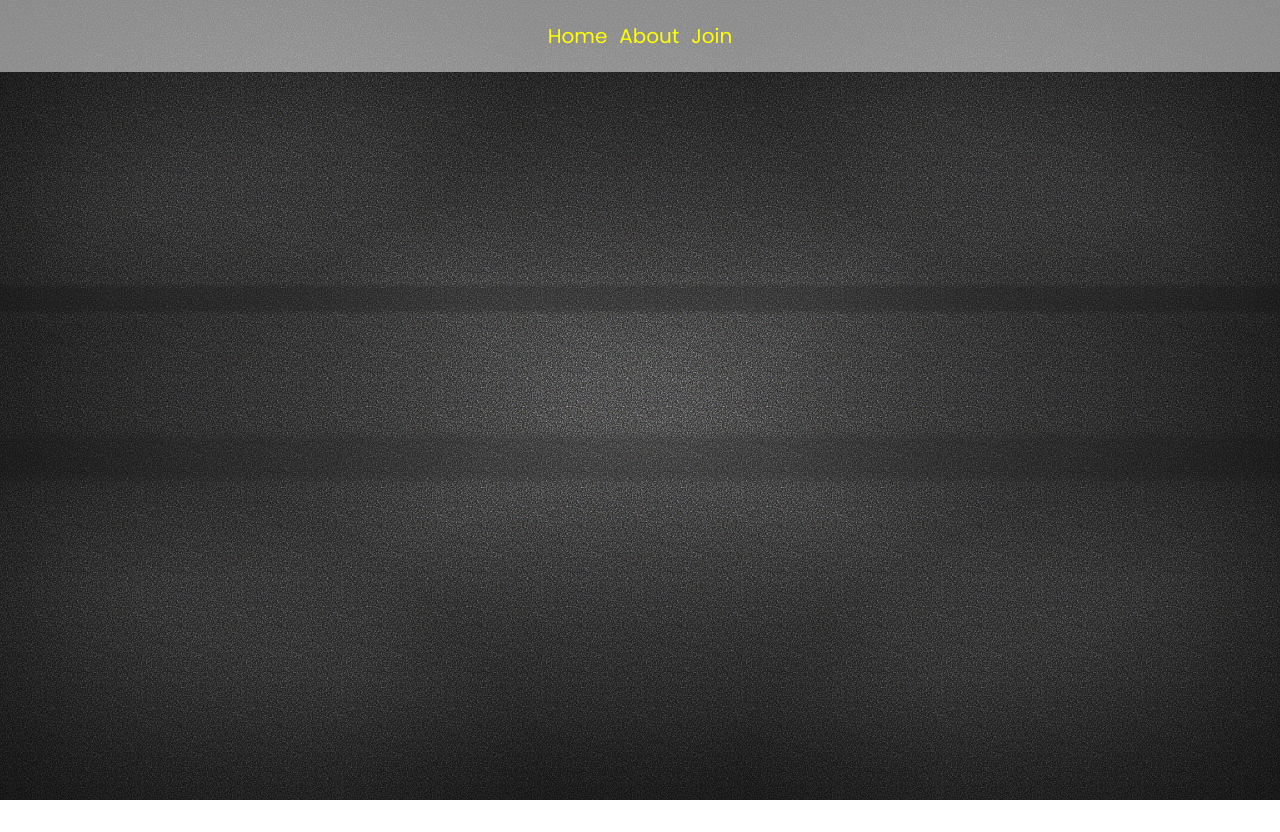
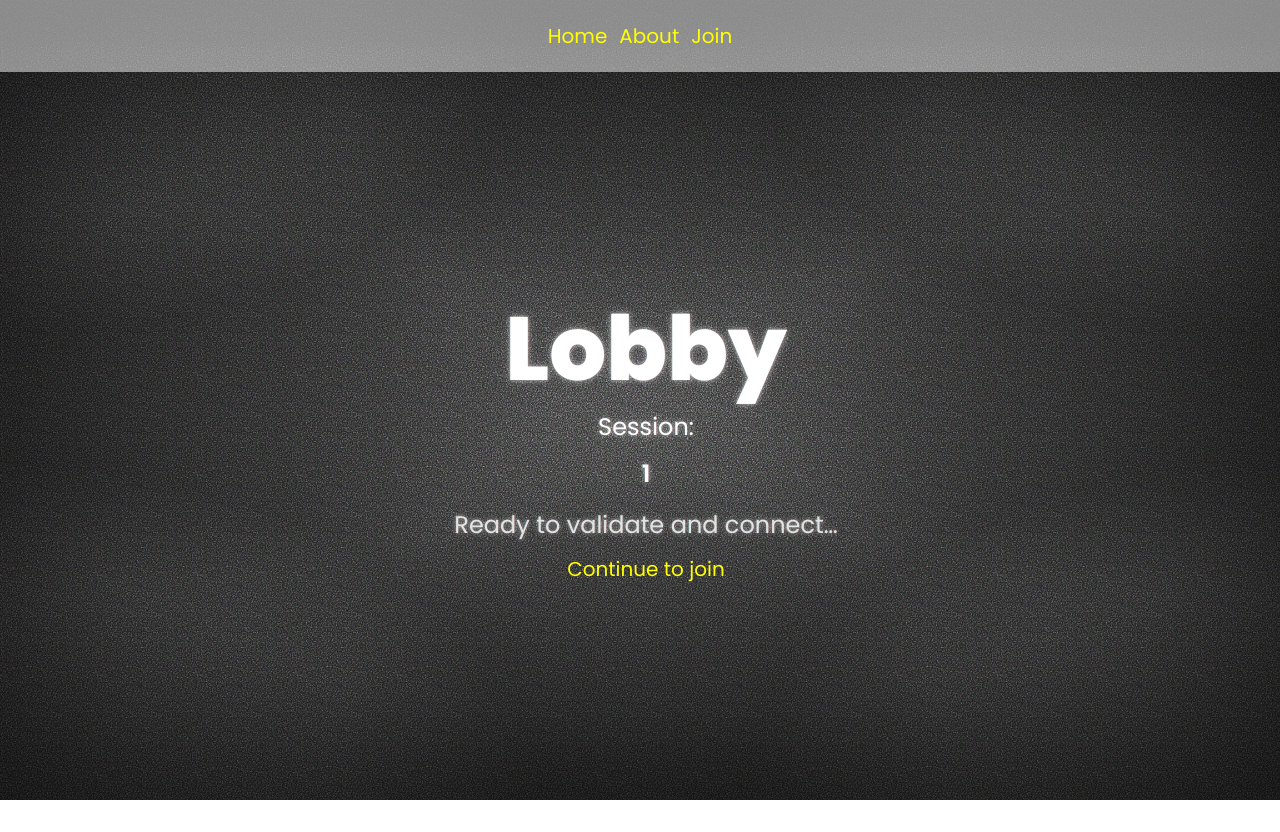
Before and after one commit to dconnenc/cctv, a React (Vite) app: page /lobby/1 in a window 1280 px wide. Before the commit this address had no page. Before the commit the page ends 800 px from the top, so only its background shows below. Built offline with nearby package versions, Linux system fonts and the light colour scheme.

Commit message:
add lobby

```diff
--- a/src/App.tsx
+++ b/src/App.tsx
@@ -3,6 +3,7 @@ import { useEffect, useState } from 'react';
 import Home from './Pages/home';
 import About from './Pages/about';
 import Join from './Pages/join';
+import Lobby from './Pages/lobby';
 import Admin from './Pages/admin';
 import Stylesheet from './Pages/stylesheet';
 import { TopNav } from './Components/topnav';
@@ -25,6 +26,7 @@ function App() {
           <Route path="/" element={<Home />} />
           <Route path="/about" element={<About />} />
           <Route path="/join" element={<Join />} />
+          <Route path="/lobby/:sessionKey" element={<Lobby />} />
           <Route path="/admin" element={<Admin />} />
           <Route path="/stylesheet" element={<Stylesheet />} />
         </RouteWink>
--- /dev/null
+++ b/src/Pages/lobby.tsx
@@ -0,0 +1,46 @@
+import { useMemo } from 'react';
+import { Link, useParams } from 'react-router-dom';
+
+export default function Lobby() {
+  const params = useParams();
+  const rawKey = decodeURIComponent(params.sessionKey || '');
+
+  const { isValid, displayKey } = useMemo(() => {
+    const trimmed = (rawKey || '').trim();
+    return {
+      isValid: trimmed.length > 0,
+      displayKey: trimmed,
+    };
+  }, [rawKey]);
+
+  return (
+    <section className="page flex-centered">
+      <h3 style={{ marginBottom: '1rem' }}>{'Lobby'}</h3>
+      {!isValid ? (
+        <>
+          <p style={{ color: 'var(--yellow)', marginBottom: '0.75rem' }}>
+            {'Missing or invalid session key in the URL.'}
+          </p>
+          <Link className="link" to="/join">
+            {'Enter a session key'}
+          </Link>
+        </>
+      ) : (
+        <>
+          <p className="hero-subtitle" style={{ marginBottom: '0.75rem' }}>
+            {'Session:'}
+          </p>
+          <p style={{ fontWeight: 600 }}>{displayKey}</p>
+          <p style={{ marginTop: '1rem', opacity: 0.85 }}>{'Ready to validate and connect…'}</p>
+          <Link
+            className="link"
+            to={`/join?session=${encodeURIComponent(displayKey)}`}
+            style={{ marginTop: '0.75rem' }}
+          >
+            {'Continue to join'}
+          </Link>
+        </>
+      )}
+    </section>
+  );
+}
```
